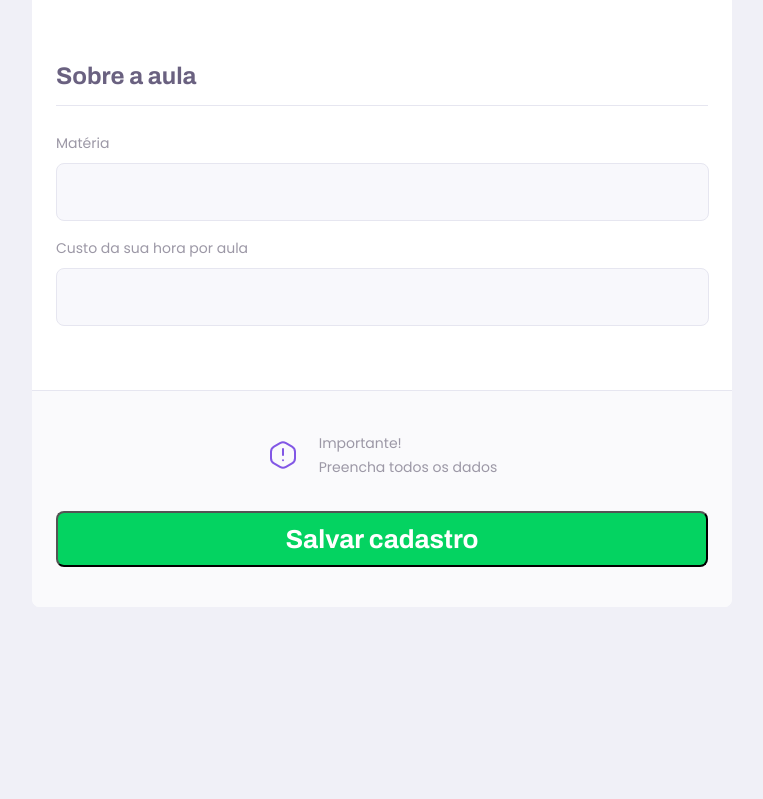
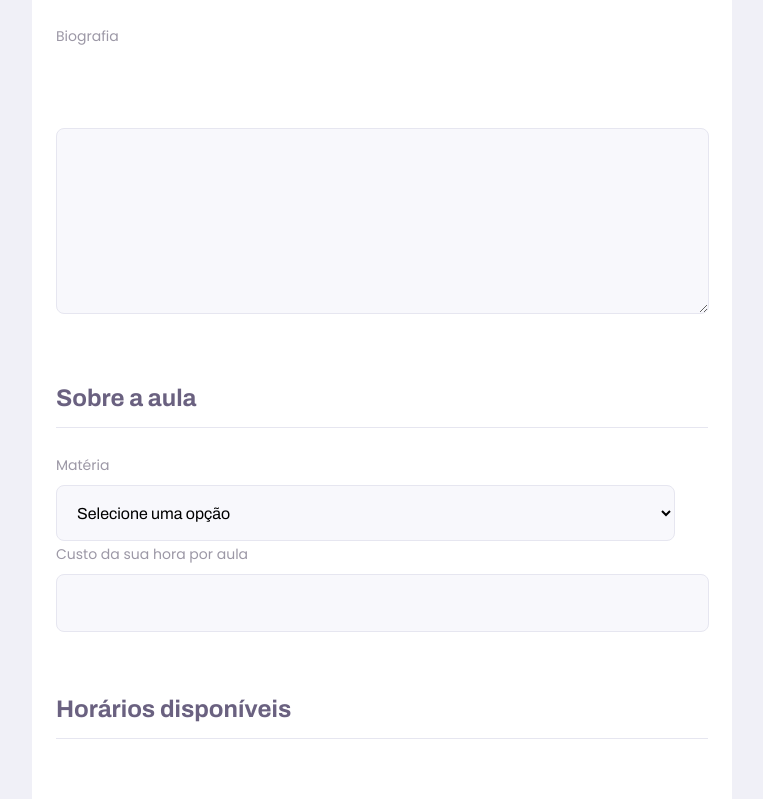
Before and after one commit to rodrigoerickson/curso-rocketseat-nlw2, a React (Create React App) app in the folder web/: page /give-classes in a window 1280 px wide. Shown: the part 741-1540 px from the top of the page, without its empty margins (258-1021 px from the left). Before the commit the page ends 1348 px from the top, so only its background shows below. Built offline with nearby package versions, Linux system fonts and the light colour scheme.

Commit message:
Componentização do select e do textarea

```diff
--- /dev/null
+++ b/web/src/components/Select/index.tsx
@@ -0,0 +1,33 @@
+import React, {SelectHTMLAttributes} from 'react';
+
+import './styles.css';
+import { optionalCallExpression } from '@babel/types';
+
+interface SelectProps extends SelectHTMLAttributes<HTMLSelectElement>{
+    name:string;
+    label:string;
+    options:Array<{
+        value:string;
+        label:string;
+    }>;
+}
+const Select:React.FC<SelectProps> = ({label,name, options, ...rest})=> {
+    return (
+        <div className="select-block">
+            <label htmlFor={name}>{label}
+            </label>
+            <select id={name} {...rest}>
+                <option value="" disabled selected hidden> Selecione uma opção </option>
+                {
+                    options.map((option, index) =>{
+                        return <option key={index} value={option.value}>
+                            {option.label}
+                        </option>
+                    })
+                }
+            </select>
+        </div>
+    );
+}
+
+export default Select;
--- /dev/null
+++ b/web/src/components/Select/styles.css
@@ -0,0 +1,34 @@
+.select-block {
+    position: relative;
+}
+
+.select-block+.select-block {
+    margin-top: 1.4rem;
+}
+
+.select-block label {
+    font-size: 1.4rem;
+}
+
+.select-block select {
+    width: 95%;
+    height: 5.6rem;
+    margin-top: 0.8rem;
+    border-radius: 0.8rem;
+    background: var(--color-input-background);
+    border: 1px solid var(--color-line-in-white);
+    outline: 0;
+    padding: 0 1.6rem;
+    font: 1.6rem Archivo;
+}
+
+.select-block:focus-within::after {
+    width: calc(100% - 3.2rem);
+    height: 2px;
+    content: '';
+    background: var(--color-primary-light);
+    position: absolute;
+    left: 1.6rem;
+    right: 1.6rem;
+    bottom: 0;
+}
--- /dev/null
+++ b/web/src/components/Textarea/index.tsx
@@ -0,0 +1,19 @@
+import React, {TextareaHTMLAttributes} from 'react';
+
+import './styles.css';
+
+interface TextareaProps extends TextareaHTMLAttributes<HTMLTextAreaElement>{
+    name:string;
+    label:string;
+}
+const Textearea:React.FC<TextareaProps> = ({label,name, ...rest})=> {
+    return (
+        <div className="textarea-block">
+            <label htmlFor={name}>{label}
+            </label>
+            <textarea id={name} {...rest} />
+        </div>
+    );
+}
+
+export default Textearea;
--- /dev/null
+++ b/web/src/components/Textarea/styles.css
@@ -0,0 +1,35 @@
+.tetextarea-block {
+    position: relative;
+}
+
+.textarea-block {
+    margin-top: 1.4rem;
+}
+
+.textarea-block label {
+    font-size: 1.4rem;
+}
+
+.textarea-block textarea {
+    width: 95%;
+    height: 16rem;
+    margin-top: 8rem;
+    border-radius: 0.8rem;
+    background: var(--color-input-background);
+    border: 1px solid var(--color-line-in-white);
+    outline: 0;
+    resize: vertical;
+    padding: 1.2rem 1.6rem;
+    font: 1.6rem Archivo;
+}
+
+.textarea-block:focus-within::after {
+    width: calc(100% - 3.2rem);
+    height: 2px;
+    content: '';
+    background: var(--color-primary-light);
+    position: absolute;
+    left: 1.6rem;
+    right: 1.6rem;
+    bottom: 7px;
+}
--- a/web/src/pages/TeacherForm/index.tsx
+++ b/web/src/pages/TeacherForm/index.tsx
@@ -1,9 +1,11 @@
 import React from 'react';
 import PageHeader from '../../components/PageHeader';
 import Input from '../../components/Input';
+import Textearea from '../../components/Textarea';
 
 import warningIcon from '../../assets/images/icons/warning.svg';
 import './styles.css';
+import Select from '../../components/Select';
 
 function TeacherForm() {
     return (
@@ -17,12 +19,25 @@
                     <Input name="name" label=" Nome completo" />
                     <Input name="avatar" label="Avatar" />
                     <Input name="whatsapp" label="Whatsapp" />
+                    <Textearea name="bio" label="Biografia" />
                 </fieldset>
 
                 <fieldset>
                     <legend>Sobre a aula</legend>
-                    <Input name="subject" label="Matéria" />
+                    <Select
+                        name="subject"
+                        label="Matéria"
+                        options={[
+                            { value:'Artes', label:'Artes'},
+                            { value:'Artes', label:'Artes'},
+                            { value:'Artes', label:'Artes'},
+                            { value:'Artes', label:'Artes'}
+                        ]}
+                    />
                     <Input name="cost" label="Custo da sua hora por aula" />
+                </fieldset>
+                <fieldset>
+                    <legend>Horários disponíveis</legend>
                 </fieldset>
 
                 <footer>
--- a/web/src/pages/TeacherForm/styles.css
+++ b/web/src/pages/TeacherForm/styles.css
@@ -38,7 +38,11 @@
     border-bottom: 1px solid var(--color-line-in-white);
 }
 
-#page-teacher-form main .input-block label {
+#page-teacher-form main fieldset .input-block+.textarea-block {
+    margin-top: 2.4rem;
+}
+
+#page-teacher-form main label {
     color: var(--color-text-complement)
 }
 
--- a/web/src/pages/TeacherList/index.tsx
+++ b/web/src/pages/TeacherList/index.tsx
@@ -3,14 +3,34 @@
 import PageHeader from '../../components/PageHeader';
 import TeacherItem from '../../components/TeacherItem';
 import Input from '../../components/Input';
+import Select from '../../components/Select';
 
 function TeacherList() {
     return (
         <div id="page-teacher-list" className="container">
             <PageHeader title="Estes são os proffys disponíveis.">
                 <form id="search-teachers">
-                    <Input name="subject" label="materia" />
-                    <Input name="week_day" label="Dia da semana" />
+                <Select
+                        name="subject"
+                        label="Matéria"
+                        options={[
+                            { value:'Artes', label:'Artes'},
+                            { value:'Artes', label:'Artes'},
+                            { value:'Artes', label:'Artes'},
+                            { value:'Artes', label:'Artes'}
+                        ]}
+                    />
+
+                    <Select
+                        name="week_day"
+                        label="Dia da semana"
+                        options={[
+                            { value:'Artes', label:'Artes'},
+                            { value:'Artes', label:'Artes'},
+                            { value:'Artes', label:'Artes'},
+                            { value:'Artes', label:'Artes'}
+                        ]}
+                    />
                     <Input type="time" name="time" label="Hora" />
                 </form>
             </PageHeader>
--- a/web/src/pages/TeacherList/styles.css
+++ b/web/src/pages/TeacherList/styles.css
@@ -27,7 +27,8 @@
         position: absolute;
         bottom: -28px;
     }
-    #search-teachers .input-block+.input-block {
+    #search-teachers .input-block+.input-block,
+    #search-teachers .select-block+.select-block {
         margin-top: 0;
     }
     #search-teachers .input-block input {
```
